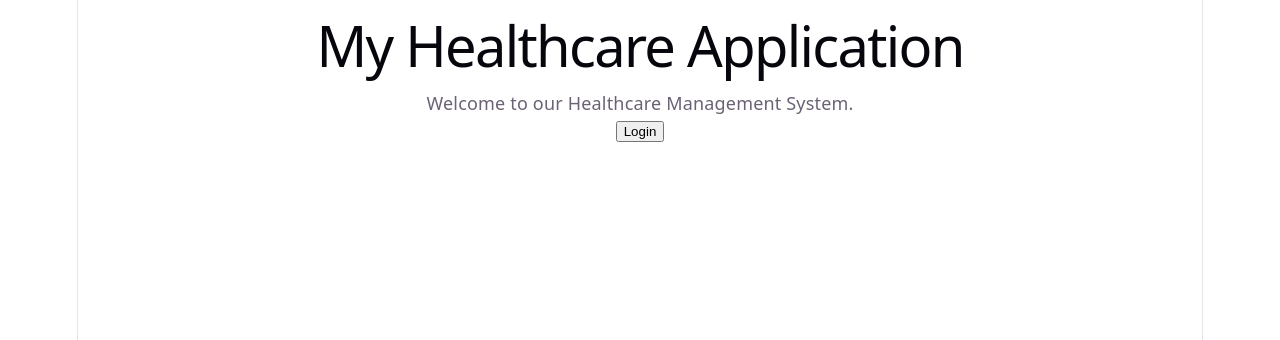
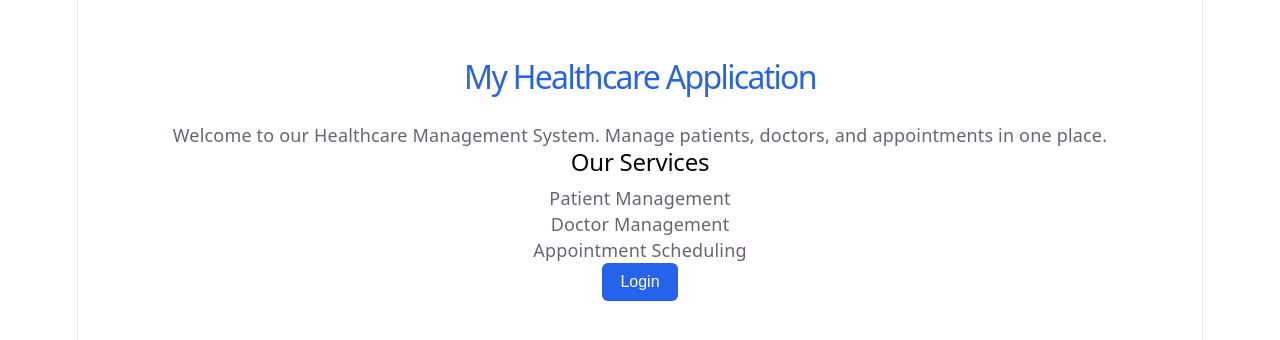
Before and after one commit to rakshithav2004/healthcare-microservices, a React (Vite) app in the folder healthcare-frontend/: page / in a window 1280 px wide. Shown: the top 340 px of the page. Built offline with nearby package versions, Linux system fonts and the light colour scheme.

Commit message:
feat: add healthcare services section

```diff
--- a/healthcare-frontend/src/App.jsx
+++ b/healthcare-frontend/src/App.jsx
@@ -1,9 +1,21 @@
-// Main component for the Healthcare Management System
+import "./App.css";
+
 function App() {
   return (
     <div>
       <h1>My Healthcare Application</h1>
-      <p>Welcome to our Healthcare Management System.</p>
+
+      <p>
+        Welcome to our Healthcare Management System.
+        Manage patients, doctors, and appointments in one place.
+      </p>
+
+      <section>
+        <h2>Our Services</h2>
+        <p>Patient Management</p>
+        <p>Doctor Management</p>
+        <p>Appointment Scheduling</p>
+      </section>
 
       <button>Login</button>
     </div>
```
